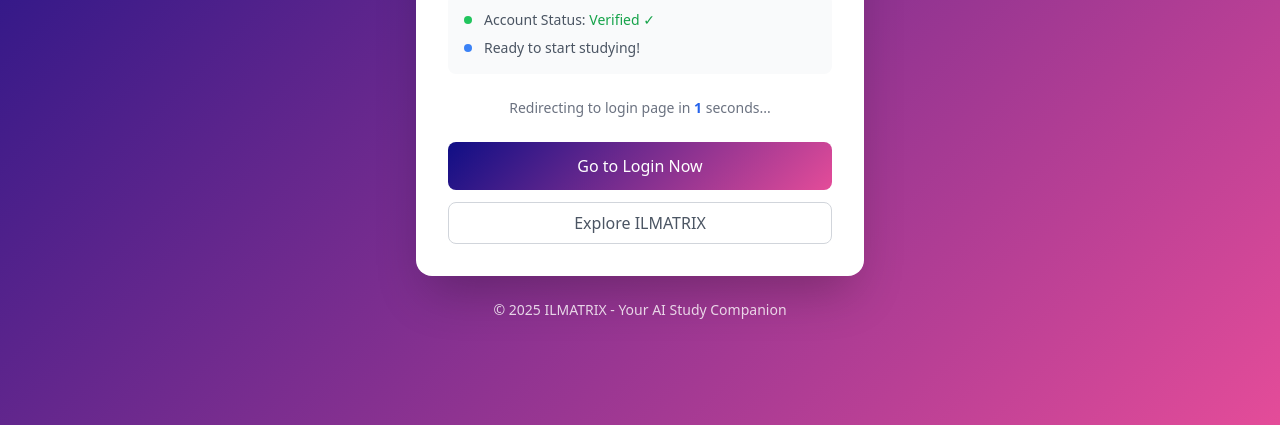
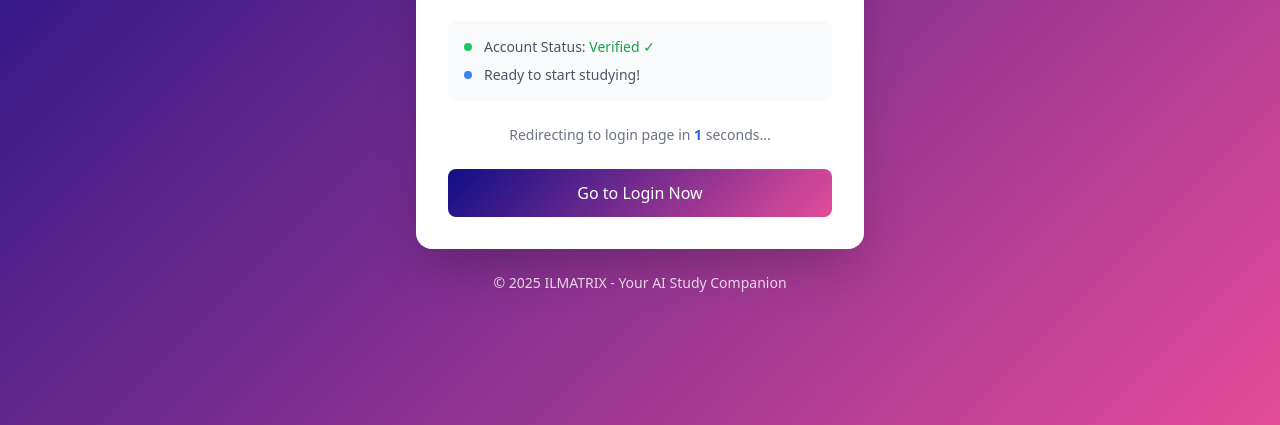
Before and after one commit to Zakintaliban/ilmatrix, a website: page public/email-verified.html in a window 1280 px wide. Shown: the part 375-800 px from the top of the page. Drawn offline with nearby package versions, Linux system fonts and the light colour scheme.

Commit message:
fix: remove redundant 'Explore ILMATRIX' link from email verified page

```diff
--- a/public/email-verified.html
+++ b/public/email-verified.html
@@ -94,10 +94,6 @@
                         class="w-full gradient-bg text-white font-medium py-3 px-6 rounded-lg hover:opacity-90 transition-all duration-200 transform hover:scale-105">
                     Go to Login Now
                 </button>
-                <a href="/app.html"
-                   class="block w-full text-gray-600 font-medium py-2 px-6 border border-gray-300 rounded-lg hover:bg-gray-50 transition-all duration-200">
-                    Explore ILMATRIX
-                </a>
             </div>
         </div>
 
```
